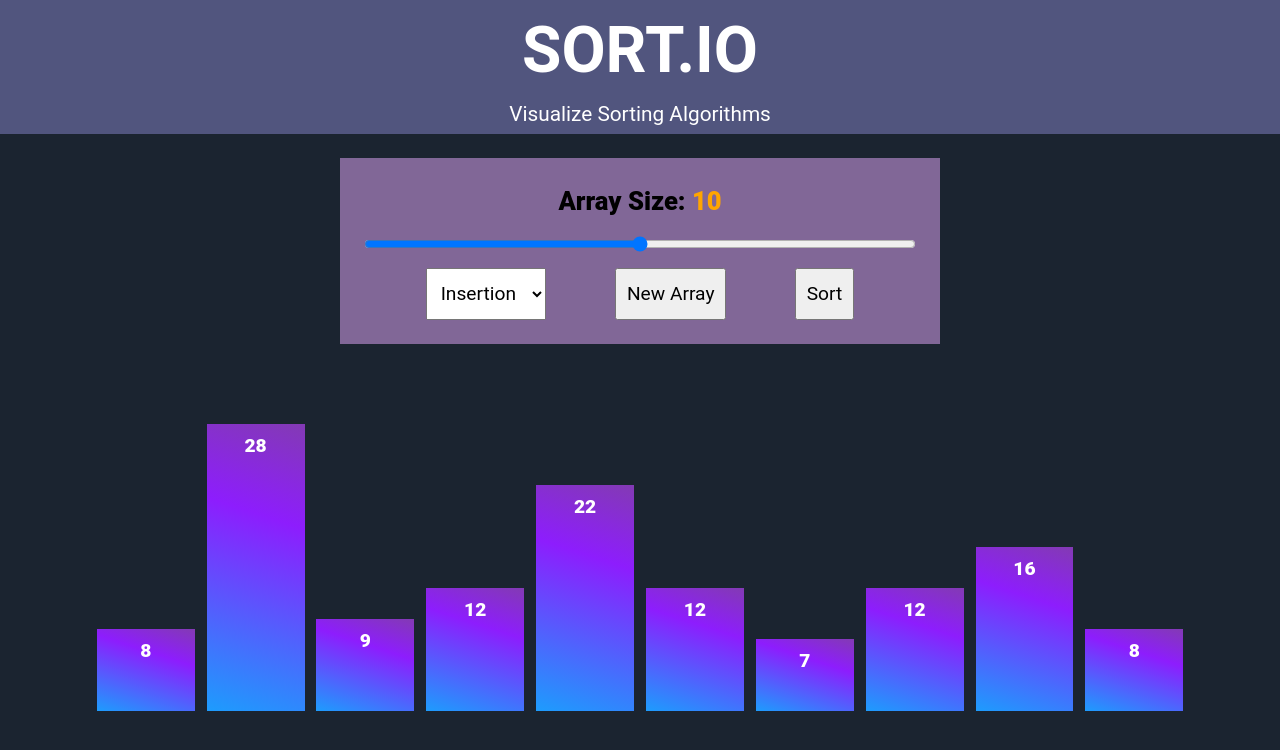
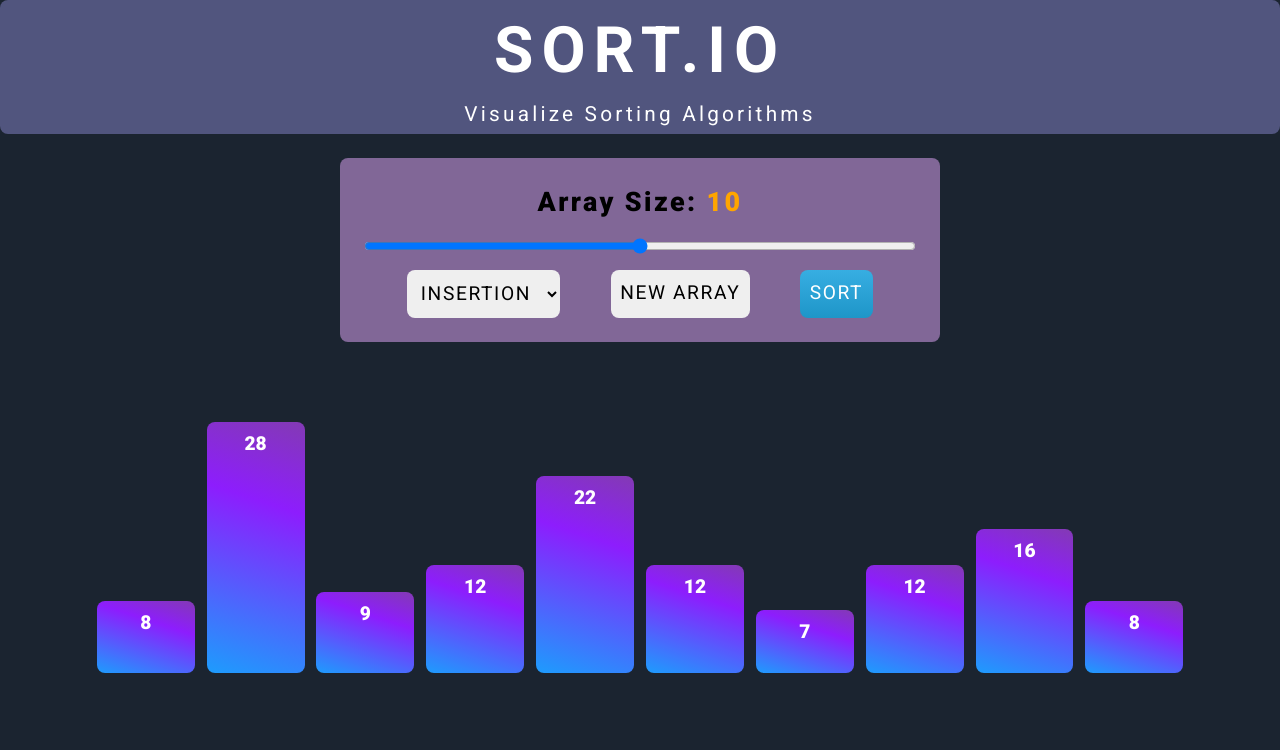
Before and after one commit to sudo-dave/Sort.io, a React (Create React App) app: page / in a window 1280 px wide. Shown: the top 750 px of the page. Built offline with nearby package versions, Linux system fonts and the light colour scheme.

Commit message:
Added styles to btns, @media, border, global style

```diff
--- a/public/index.html
+++ b/public/index.html
@@ -9,6 +9,13 @@
       name="description"
       content="Web site created using create-react-app"
     />
+
+    <link rel="preconnect" href="https://fonts.gstatic.com" crossorigin />
+    <link
+      href="https://fonts.googleapis.com/css2?family=Roboto:wght@400;700;900&display=swap"
+      rel="stylesheet"
+    />
+
     <link rel="apple-touch-icon" href="%PUBLIC_URL%/logo192.png" />
     <!--
       manifest.json provides metadata used when your web app is installed on a
--- a/src/Components/Bar.js
+++ b/src/Components/Bar.js
@@ -1,4 +1,4 @@
-import React, { useState } from "react";
+import React from "react";
 import { BarWrapper } from "./styles";
 
 export default function Bar({ value, swap = false }) {
--- a/src/Components/BarsBox.js
+++ b/src/Components/BarsBox.js
@@ -1,4 +1,4 @@
-import React, { useContext, useEffect, useState } from "react";
+import React, { useContext, useEffect } from "react";
 import { BarsContext } from "../Components/BarsContext";
 import { BarsContainer } from "./styles";
 
--- a/src/Components/Input.js
+++ b/src/Components/Input.js
@@ -1,4 +1,4 @@
-import React, { useContext, useState } from "react";
+import React, { useContext } from "react";
 import createrRandArr from "../util/createrRandArr";
 import { BarsContext } from "./BarsContext";
 
@@ -11,8 +11,6 @@ export default function Input() {
 
   return (
     <InputContainer>
-      {console.log(useContext(BarsContext))}
-
       <h2>
         Array Size: <span>{bars.length}</span>
       </h2>
@@ -33,7 +31,9 @@ export default function Input() {
         <button onClick={(e) => setBars(createrRandArr(bars.length))}>
           New Array
         </button>
-        <button onClick={() => setSortActive(!sortActive)}>Sort</button>
+        <button className="btn-sort" onClick={() => setSortActive(!sortActive)}>
+          Sort
+        </button>
       </div>
     </InputContainer>
   );
--- a/src/Components/styles.js
+++ b/src/Components/styles.js
@@ -47,6 +47,7 @@ export const BarWrapper = styled.div`
   color: ${(props) => (props.swap ? "black" : "whtie")};
   flex: 0 10 6.2rem;
   font-size: clamp(1rem, 1.5vw, 1.7rem);
+  border-radius: 0.5rem;
 
   @media (min-width: 820px) {
     width: 15px;
@@ -59,12 +60,14 @@ export const BarWrapper = styled.div`
     height: ${(props) => props.width * 1.3}vw;
   }
   @media (min-width: 1160px) {
-    height: ${(props) => props.width * 0.8}vw;
+    height: ${(props) => props.width * 0.7}vw;
   }
 `;
 
 // Header Section********
 export const Header = styled.header`
+  border-radius: 0.5rem;
+
   background-color: #51557e;
   text-align: center;
   padding-block: 0.2rem;
@@ -72,9 +75,11 @@ export const Header = styled.header`
   h1 {
     color: white;
     font-size: clamp(2.5rem, 6vw, 4rem);
+    letter-spacing: 0.5rem;
   }
   p {
     font-size: clamp(1rem, 2vw, 1.3rem);
+    letter-spacing: 0.2rem;
   }
 `;
 // Main Section********
@@ -109,7 +114,7 @@ export const BarsContainer = styled.div`
     flex-direction: row;
     width: 85%;
     overflow-y: hidden;
-    overflow-x: auto;
+    overflow-x: hidden;
     justify-content: space-evenly;
     align-items: flex-end;
   }
@@ -120,14 +125,16 @@ export const InputContainer = styled.div`
   margin: 0 auto;
   text-align: center;
   padding: 1.5rem;
+  border-radius: 0.5rem;
 
   span {
     color: orange;
   }
   h2 {
-    font-size: clamp(1.5rem, 2vw, 2rem);
+    font-size: clamp(1.5rem, 2.1vw, 2.1rem);
     color: black;
     font-weight: 900;
+    letter-spacing: 0.15rem;
   }
   input[type="range"] {
     width: 100%;
@@ -137,12 +144,27 @@ export const InputContainer = styled.div`
   button {
     font-size: 1.2rem;
     padding: 0.5em;
+    letter-spacing: 0.1rem;
     cursor: pointer;
+    border-radius: 0.5rem;
+    text-decoration: none;
+    user-select: none;
+    text-transform: uppercase;
+    border: 0;
   }
   .btns-wrapper {
     display: flex;
     flex-direction: column;
     gap: 7px;
+  }
+  .btn-sort {
+    background-image: linear-gradient(-180deg, #37aee2 0%, #1e96c8 100%);
+    border-radius: 0.5rem;
+    color: #ffffff;
+    user-select: none;
+  }
+  .btn-sort:hover {
+    background-image: linear-gradient(-180deg, #1d95c9 0%, #17759c 100%);
   }
   @media (min-width: 820px) {
     .btns-wrapper {
--- a/src/Sections/BodySection.js
+++ b/src/Sections/BodySection.js
@@ -1,4 +1,4 @@
-import React, { useEffect, useMemo, useState } from "react";
+import React, { useMemo, useState } from "react";
 import Input from "../Components/Input";
 
 import { BarsContext } from "../Components/BarsContext";
--- a/src/global.css.js
+++ b/src/global.css.js
@@ -4,13 +4,10 @@ export default createGlobalStyle`
 *, *::before, *::after {
   box-sizing: border-box;
 }
-body{
-  /* height: 100%; */
-}
 *{
- @import url('https://fonts.googleapis.com/css2?family=Roboto:wght@400;700;900&display=swap');
  font-family: 'Roboto', sans-serif;
  margin: 0;
+ padding: 0;
 }
 
 body{
```
